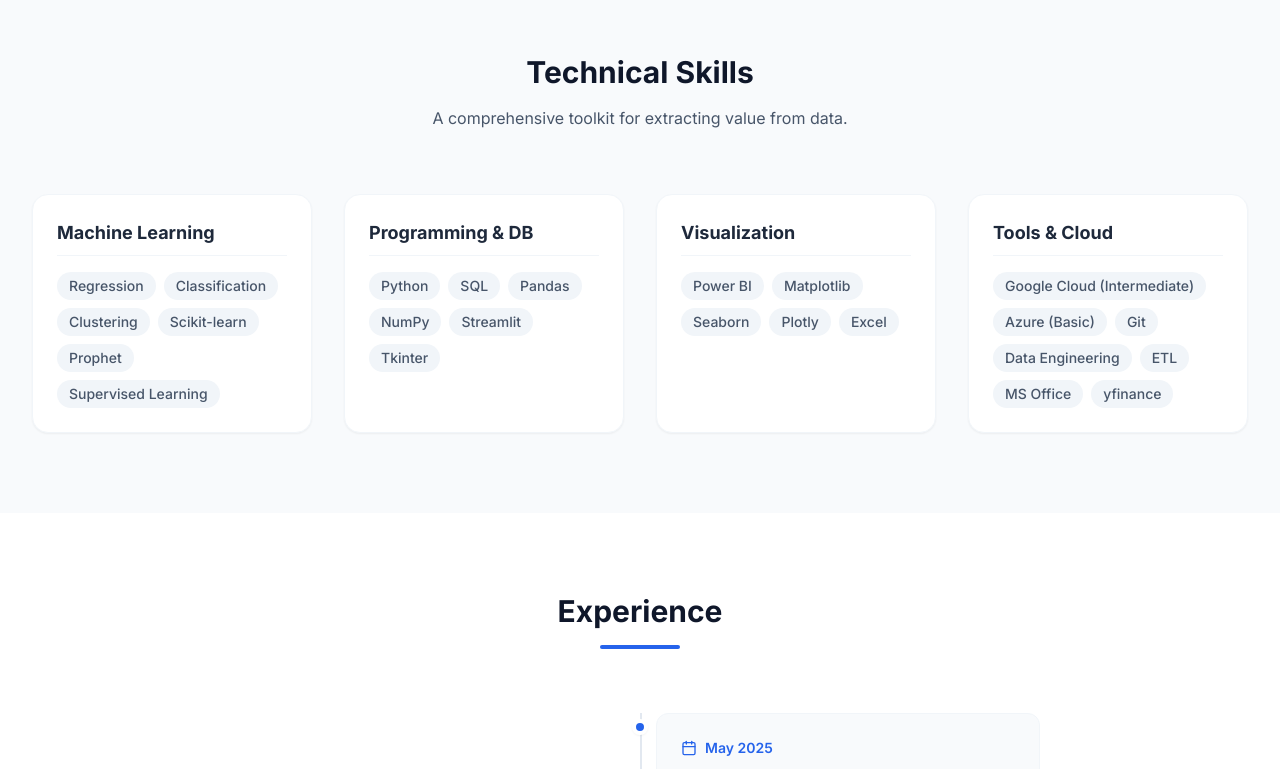
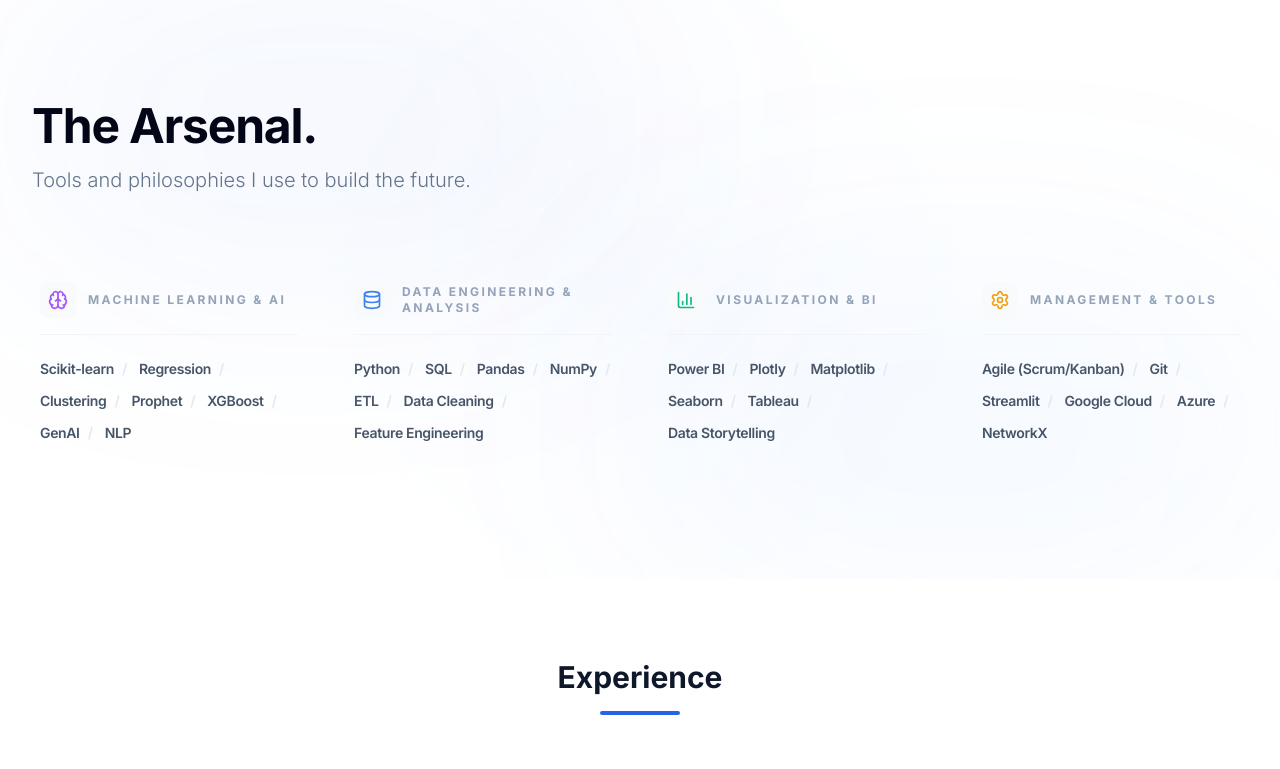
Before and after one commit to 03abhay/portfolio, a React (Vite) app: page / in a window 1280 px wide. Shown: the part 1759-2528 px from the top of the page. Built offline with nearby package versions, Linux system fonts and the light colour scheme.

Commit message:
Update Skills.tsx

```diff
--- a/components/Skills.tsx
+++ b/components/Skills.tsx
@@ -1,55 +1,85 @@
 import React from 'react';
+import { motion } from 'framer-motion';
 import { SkillCategory } from '../types';
 import { Reveal } from './Reveal';
+import { Brain, Database, BarChart3, Settings } from 'lucide-react';
 
-const skillsData: SkillCategory[] = [
+const skillsData = [
   {
-    category: "Machine Learning",
-    items: ["Regression", "Classification", "Clustering", "Scikit-learn", "Prophet", "Supervised Learning"]
+    category: "Machine Learning & AI",
+    icon: <Brain className="w-5 h-5" />,
+    color: "text-purple-500",
+    items: ["Scikit-learn", "Regression", "Clustering", "Prophet", "XGBoost", "GenAI", "NLP"]
   },
   {
-    category: "Programming & DB",
-    items: ["Python", "SQL", "Pandas", "NumPy", "Streamlit", "Tkinter"]
+    category: "Data Engineering & Analysis",
+    icon: <Database className="w-5 h-5" />,
+    color: "text-blue-500",
+    items: ["Python", "SQL", "Pandas", "NumPy", "ETL", "Data Cleaning", "Feature Engineering"]
   },
   {
-    category: "Visualization",
-    items: ["Power BI", "Matplotlib", "Seaborn", "Plotly", "Excel"]
+    category: "Visualization & BI",
+    icon: <BarChart3 className="w-5 h-5" />,
+    color: "text-emerald-500",
+    items: ["Power BI", "Plotly", "Matplotlib", "Seaborn", "Tableau", "Data Storytelling"]
   },
   {
-    category: "Tools & Cloud",
-    items: ["Google Cloud (Intermediate)", "Azure (Basic)", "Git", "Data Engineering", "ETL", "MS Office", "yfinance"]
+    category: "Management & Tools",
+    icon: <Settings className="w-5 h-5" />,
+    color: "text-amber-500",
+    items: ["Agile (Scrum/Kanban)", "Git", "Streamlit", "Google Cloud", "Azure", "NetworkX"]
   }
 ];
 
 const Skills: React.FC = () => {
   return (
-    <section className="py-20 bg-slate-50 dark:bg-slate-950 transition-colors duration-300">
-      <div className="max-w-7xl mx-auto px-4 sm:px-6 lg:px-8">
+    <section className="py-32 bg-white dark:bg-slate-950 transition-colors duration-300 relative overflow-hidden">
+      {/* Background Vibrance */}
+      <div className="absolute top-0 left-0 w-1/2 h-1/2 bg-primary/5 rounded-full blur-[120px] pointer-events-none"></div>
+      <div className="absolute bottom-0 right-0 w-1/2 h-1/2 bg-blue-500/5 rounded-full blur-[120px] pointer-events-none"></div>
+
+      {/* Subtle background element */}
+      <div className="absolute top-1/2 left-1/2 -translate-x-1/2 -translate-y-1/2 w-full h-full pointer-events-none opacity-[0.02] dark:opacity-[0.05]">
+        <div className="absolute top-0 left-0 w-full h-full bg-[radial-gradient(circle_at_center,_var(--tw-gradient-stops))] from-primary via-transparent to-transparent"></div>
+      </div>
+
+      <div className="max-w-7xl mx-auto px-6 lg:px-8 relative z-10">
         <Reveal>
-          <div className="text-center mb-16">
-            <h2 className="text-3xl font-bold text-slate-900 dark:text-white transition-colors hover:text-primary duration-300 cursor-default">Technical Skills</h2>
-            <p className="mt-4 text-slate-600 dark:text-slate-400 max-w-2xl mx-auto transition-colors">
-              A comprehensive toolkit for extracting value from data.
+          <div className="mb-20 text-center lg:text-left">
+            <h2 className="text-4xl md:text-5xl font-display font-extrabold text-slate-950 dark:text-white tracking-tight mb-4">
+              The Arsenal.
+            </h2>
+            <p className="text-xl text-slate-500 dark:text-slate-400 font-light">
+              Tools and philosophies I use to build the future.
             </p>
           </div>
         </Reveal>
 
-        <div className="grid grid-cols-1 md:grid-cols-2 lg:grid-cols-4 gap-8">
-          {skillsData.map((skillSet, idx) => (
-            <Reveal key={idx} delay={idx * 100} className="h-full">
-              <div className="bg-white dark:bg-slate-900 p-6 rounded-2xl shadow-sm border border-slate-100 dark:border-slate-800 transition-all duration-300 h-full hover:shadow-xl hover:-translate-y-2 hover:border-primary/50 group">
-                <h3 className="text-lg font-bold text-slate-800 dark:text-slate-200 mb-4 border-b pb-2 border-slate-100 dark:border-slate-800 transition-colors group-hover:text-primary">
-                  {skillSet.category}
-                </h3>
-                <div className="flex flex-wrap gap-2">
-                  {skillSet.items.map((item, i) => (
-                    <span
-                      key={i}
-                      className="px-3 py-1 bg-slate-100 dark:bg-slate-800 text-slate-600 dark:text-slate-400 text-sm rounded-full font-medium transition-all duration-300 hover:bg-primary dark:hover:bg-primary hover:text-white dark:hover:text-white hover:scale-105 hover:shadow-md cursor-default"
-                    >
-                      {item}
-                    </span>
-                  ))}
+        <div className="grid grid-cols-1 md:grid-cols-2 lg:grid-cols-4 gap-10">
+          {skillsData.map((category, idx) => (
+            <Reveal key={idx} delay={idx * 100}>
+              <div className="relative group h-full">
+                <div className="absolute -inset-4 bg-gradient-to-br from-primary/5 to-transparent rounded-[2rem] opacity-0 group-hover:opacity-100 transition-all duration-500 scale-95 group-hover:scale-100"></div>
+                <div className="relative space-y-6 p-2">
+                  <div className="flex items-center gap-3 border-b border-slate-100 dark:border-slate-800 pb-4 transition-colors group-hover:border-primary/20">
+                    <div className={`p-2 rounded-lg bg-slate-50 dark:bg-slate-900 group-hover:bg-white dark:group-hover:bg-slate-800 transition-colors duration-300 ${category.color}`}>
+                      {category.icon}
+                    </div>
+                    <h3 className="text-xs uppercase tracking-[0.2em] font-black text-slate-400 dark:text-slate-600 transition-colors group-hover:text-primary">
+                      {category.category}
+                    </h3>
+                  </div>
+                  <div className="flex flex-wrap gap-3">
+                    {category.items.map((item, i) => (
+                      <motion.span
+                        key={i}
+                        whileHover={{ scale: 1.1, color: "var(--primary)" }}
+                        className="text-sm font-semibold tracking-tight transition-all duration-300 text-slate-600 dark:text-slate-400 hover:text-slate-950 dark:hover:text-white cursor-default"
+                      >
+                        {item}{i < category.items.length - 1 ? <span className="ml-2 text-slate-200 dark:text-slate-800">/</span> : ''}
+                      </motion.span>
+                    ))}
+                  </div>
                 </div>
               </div>
             </Reveal>
```
